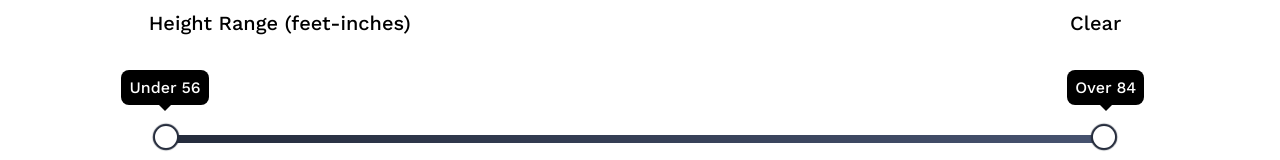
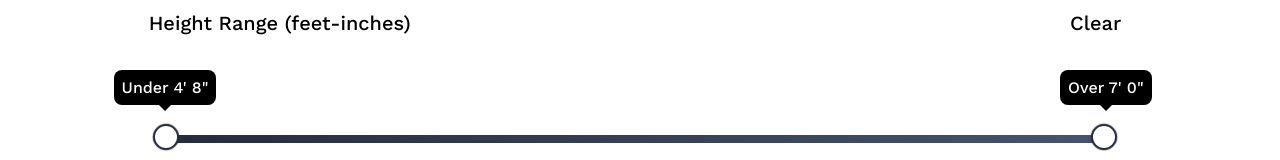
Before and after one commit to LinnaeK/cohort-comparison, a React (Create React App) app: page / in a window 1280 px wide. Shown: the part 363-523 px from the top of the page. Built offline with nearby package versions, Linux system fonts and the light colour scheme.

Commit message:
Handle display for feet-inches

```diff
--- a/src/ComparisonForm/ComparisonForm.js
+++ b/src/ComparisonForm/ComparisonForm.js
@@ -50,7 +50,7 @@ class ComparisonForm extends React.Component {
             max={this.state.startingHeightRange.max}
             onChange={(ranges) => this.handleRangeChange(ranges)}
             categoryLabel="Height Range (feet-inches)"
-            type="number"
+            type="feet-inches"
             step={4}
           />
         </div>
--- a/src/Slider/Slider.js
+++ b/src/Slider/Slider.js
@@ -2,7 +2,7 @@ import React, { useCallback, useEffect, useState, useRef } from "react"
 import PropTypes from "prop-types"
 import "./Slider.css"
 
-const MultiRangeSlider = ({ min, max, onChange, categoryLabel, step }) => {
+const MultiRangeSlider = ({ min, max, onChange, categoryLabel, step, type }) => {
   const [minVal, setMinVal] = useState(min)
   const [maxVal, setMaxVal] = useState(max)
   const [minPos, setMinPos] = useState(min*9.4)
@@ -99,12 +99,13 @@ const MultiRangeSlider = ({ min, max, onChange, categoryLabel, step }) => {
           <div ref={range} className="slider__range" />
           <div className="slider__left-value">{minVal}</div>
           <div className="maxBubbleContainer" style={{left: `${maxPos}vw`}}>
-            <div className="maxBubble bubble"> {maxVal===max ? 'Over' : ''} {maxVal} </div>
+            <div className="maxBubble bubble"> {maxVal===max ? 'Over' : ''} {type==="feet-inches" ? `${Math.floor(maxVal/12)}' ${maxVal%12}"`:maxVal}
+            </div>
             <div className="arrowDown maxArrow"></div>
           </div>
           <div className="slider__right-value">{maxVal}</div>
           <div className="minBubbleContainer" style={{left: `${minPos}vw`}}>
-            <div className="bubble"> {minVal===min ? 'Under' : ''} {minVal} </div>
+            <div className="bubble"> {minVal===min ? 'Under' : ''} {type==="feet-inches" ? `${Math.floor(minVal/12)}' ${minVal%12}"`:minVal} </div>
             <div className="arrowDown"></div>
           </div>
         </div>
```
